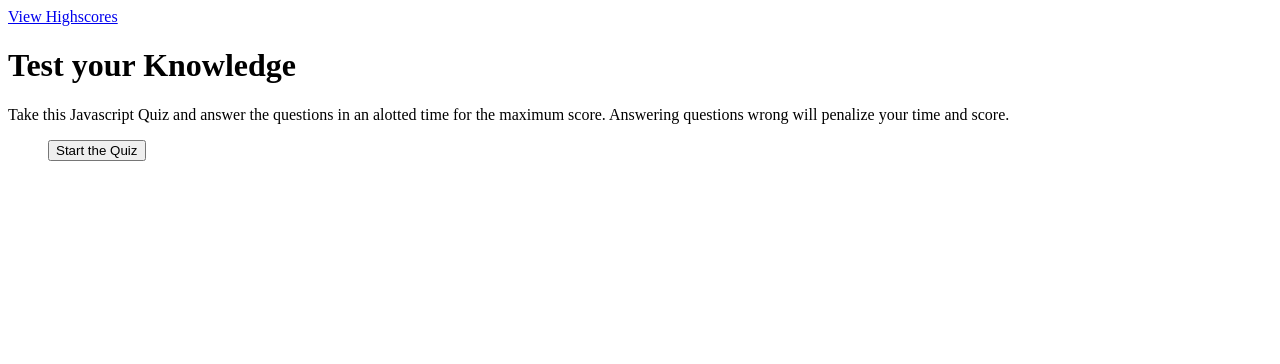
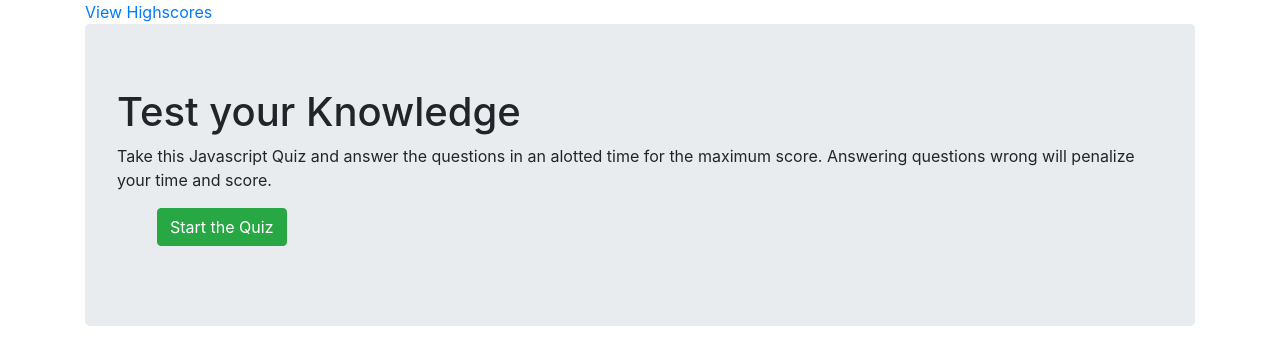
Before and after one commit to mrmathews08/Coding-Quiz, a plain HTML site: page home.html in a window 1280 px wide. Drawn offline with nearby package versions, Linux system fonts and the light colour scheme.

Commit message:
jumbotron

```diff
--- a/home.html
+++ b/home.html
@@ -4,15 +4,23 @@
     <meta charset="UTF-8">
     <meta name="viewport" content="width=device-width, initial-scale=1.0">
     <title>Javascript Quiz</title>
+    <link rel="stylesheet" href="https://stackpath.bootstrapcdn.com/bootstrap/4.5.0/css/bootstrap.min.css" integrity="sha384-9aIt2nRpC12Uk9gS9baDl411NQApFmC26EwAOH8WgZl5MYYxFfc+NcPb1dKGj7Sk" crossorigin="anonymous">
     <link rel="stylesheet" type ="text/css" href="./assets/style.css">
     <title>JavaScript Quiz!!</title>
 </head>
 
 <body>
 
-    <a href="highscore.html">View Highscores </a>
+    <!--I went with Bootstrap here because CSS was killing me-->
+  <div class="container" >
+      <div class="row">
+          <div class="col-md-7 col-centered">
 
-    <div id ="wrapper">
+            <a href="highscore.html">View Highscores </a>
+          </div>
+        </div>
+
+    <div class ="jumbotron">
 
         <div id="currentTime"></div>
 
@@ -25,10 +33,11 @@
 
                     <!--This is where the possible answer choices will appear.-->
 
-                <button id="startTime">Start the Quiz</button>
+                <button type="button" class="btn btn-success" id="startTime">Start the Quiz</button>
                 </ul>
             </div>
     </div>
+</div>
 
     <!--At the end of the body to allow the html to load and render before the Javascript runs-->
     <script src="home.js"></script>
--- a/home.js
+++ b/home.js
@@ -1,4 +1,4 @@
-// first variable is a doozy, it will be an ARRAY that contains my questions.
+// first variable is a doozy, it will be an ARRAY that contains my questions. This array will be the focal point for most of the application
 
 var questions = [
     {
@@ -36,12 +36,11 @@ var questions = [
 ];
 
 // Declare some variables here, use the querySelector to target correct elements.
+// I messed around with different names and such, but ended up confusing myself at one point.
 
 
 var score = 0;
 var questionIndex = 0;
-
-var wrapper = document.querySelector("#wrapper");
 var displayTime = document.querySelector("#currentTime");
 var timer = document.querySelector("#startTime");
 var questionsDiv = document.querySelector("#questionsDiv");
@@ -50,8 +49,10 @@ var questionsDiv = document.querySelector("#questionsDiv");
 
 var timeLeft = 76;
 
+//Starts at this interval
 var holdInterval = 0;
 
+//subtracted from timeLeft
 var penalty = 10;
 
 var createUl = document.querySelector("ul");
@@ -164,14 +165,14 @@ function allDone() {
         questionsDiv.appendChild(createP2);
 
 }
-    //label
+    //Label
     var createLabel = document.createElement("label");
     createLabel.setAttribute("id", "createLabel");
     createLabel.textContent = "Enter your initials: ";
 
     questionsDiv.appendChild(createLabel);
 
-    //input
+    //Input
     var createInput = document.createElement("input");
     createInput.setAttribute("type", "text");
     createInput.setAttribute("id", "initials");
@@ -179,7 +180,7 @@ function allDone() {
 
     questionsDiv.appendChild(createInput);
 
-    //submit that
+    //Submit that
     var createSubmit = document.createElement("button");
     createSubmit.setAttribute("type", "submit");
     createSubmit.setAttribute("id", "Submit");
```
Also changed, not shown: highscore.html (+8 -4 lines).
